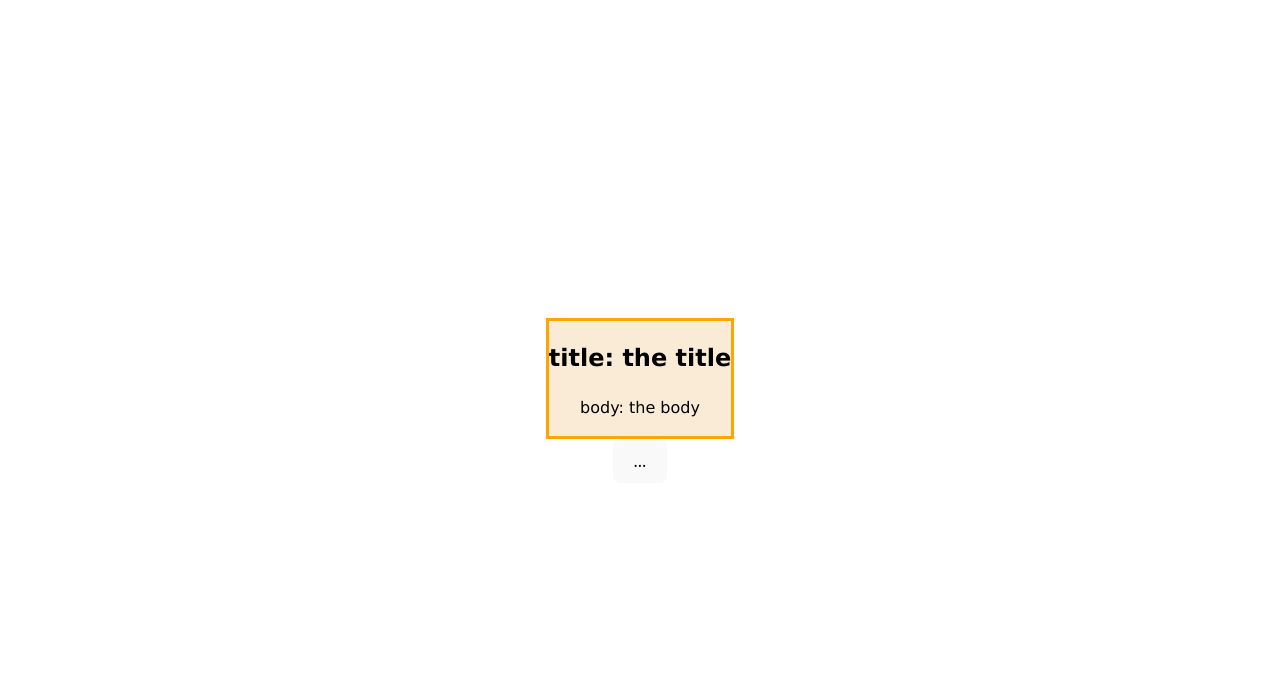
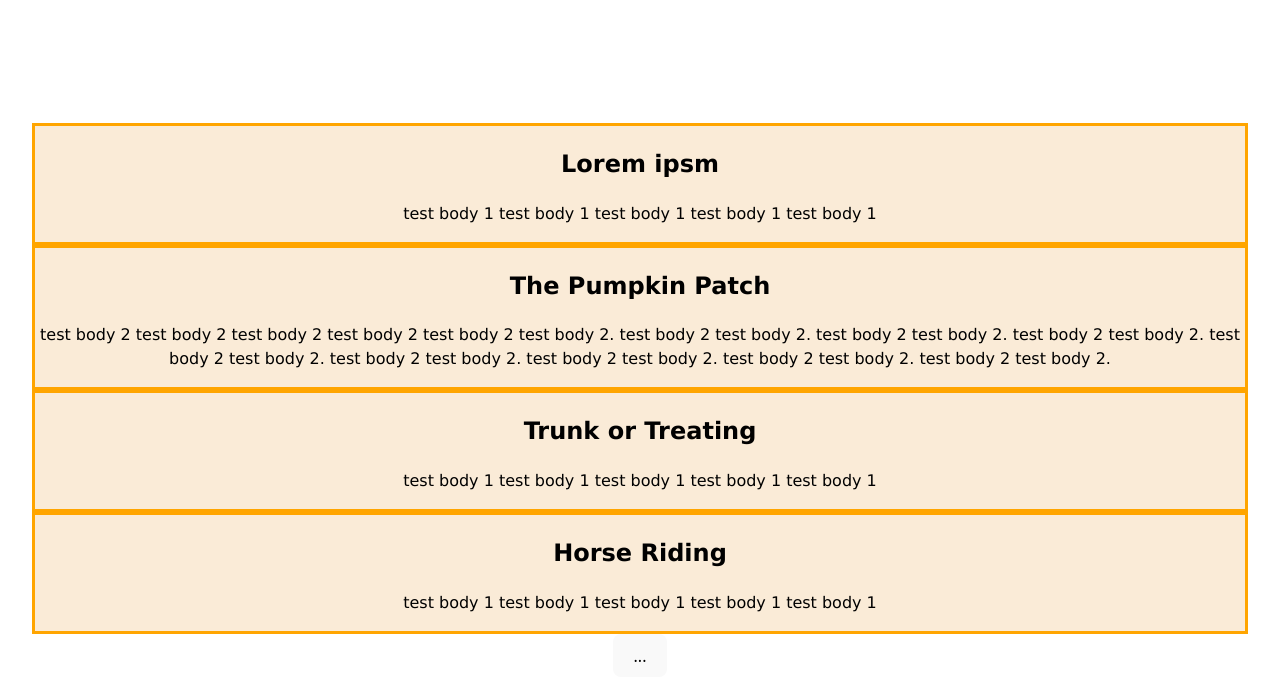
Before and after one commit to echoeoe/scrollfeed, a React (Vite) app: page / in a window 1280 px wide. Shown: the top 700 px of the page. Built offline with nearby package versions, Linux system fonts and the light colour scheme.

Commit message:
test: populating Posts - mapping from object array

```diff
--- a/src/components/Post.jsx
+++ b/src/components/Post.jsx
@@ -12,8 +12,8 @@ export function Post({title, body}) {
 
     return (
     <div style = {postStyle} className = "post">
-        <h2 className ="title">title: {title}</h2>
-        <p className ="body">body: {body}</p>
+        <h2 className ="title">{title}</h2>
+        <p className ="body">{body}</p>
     </div>
     );
 }
--- a/src/pages/Home.jsx
+++ b/src/pages/Home.jsx
@@ -3,10 +3,22 @@ import {Post} from '../components/Post';
 
 export function Home(){
 
+  const posts = [
+    {id: '1', title: 'Lorem ipsm', body: 'test body 1 test body 1 test body 1 test body 1 test body 1'},
+    {id: '2', title: 'The Pumpkin Patch', body: 'test body 2 test body 2 test body 2 test body 2 test body 2 test body 2. test body 2 test body 2. test body 2 test body 2. test body 2 test body 2. test body 2 test body 2. test body 2 test body 2. test body 2 test body 2. test body 2 test body 2. test body 2 test body 2.'},
+    {id: '3', title: 'Trunk or Treating', body: 'test body 1 test body 1 test body 1 test body 1 test body 1'},
+    {id: '3', title: 'Horse Riding', body: 'test body 1 test body 1 test body 1 test body 1 test body 1'}
+  ];
+
   return (
-    <>
-      <Post title="the title" body="the body"/>
+    <div className = 'scrollfeed'>
+
+      {posts.map(post => (
+        <Post key = {post.id} title={post.title} body={post.body}/>
+      )
+    )}
+
       <button id="loginBtn">...</button>
-    </>
+    </div>
   );
 }
```
